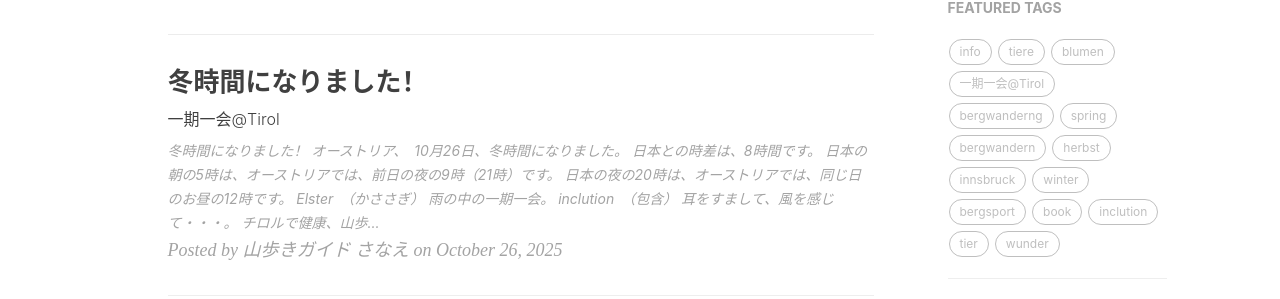
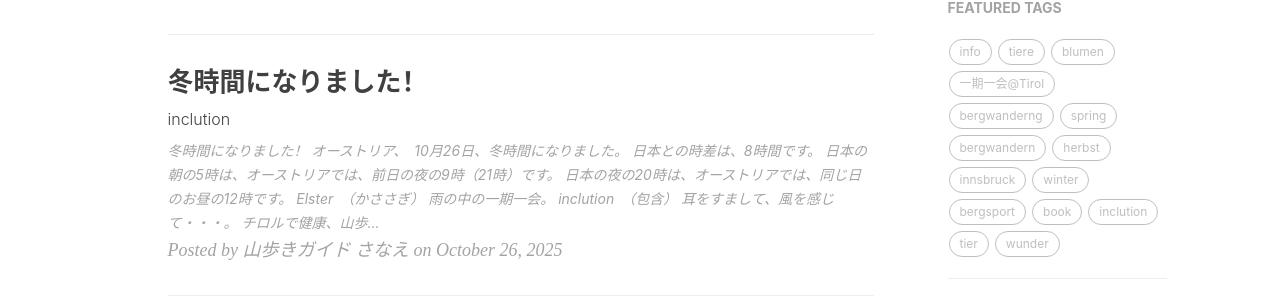
Before and after one commit to yamayagi/yamayagi.github.io, a Jekyll site: the page built from index.html, in a window 1280 px wide and 900 px high. Shown: the part 448-747 px from the top of the window. Built offline with Jekyll 4.4.1, drawn with Linux system fonts in a browser that asks for light colours; nearby versions of some CDN libraries; the list of posts is cut into pages by our own code; comment, search, counter and statistics services are not loaded.

Commit message:
Update 2025-10-26-info.md

```diff
--- a/_posts/2025-10-26-info.md
+++ b/_posts/2025-10-26-info.md
@@ -1,6 +1,6 @@
 ---
 title: 冬時間になりました！
-subtitle: 一期一会@Tirol
+subtitle: inclution
 tags: [info,tier,inclution]
 ---
 
```
